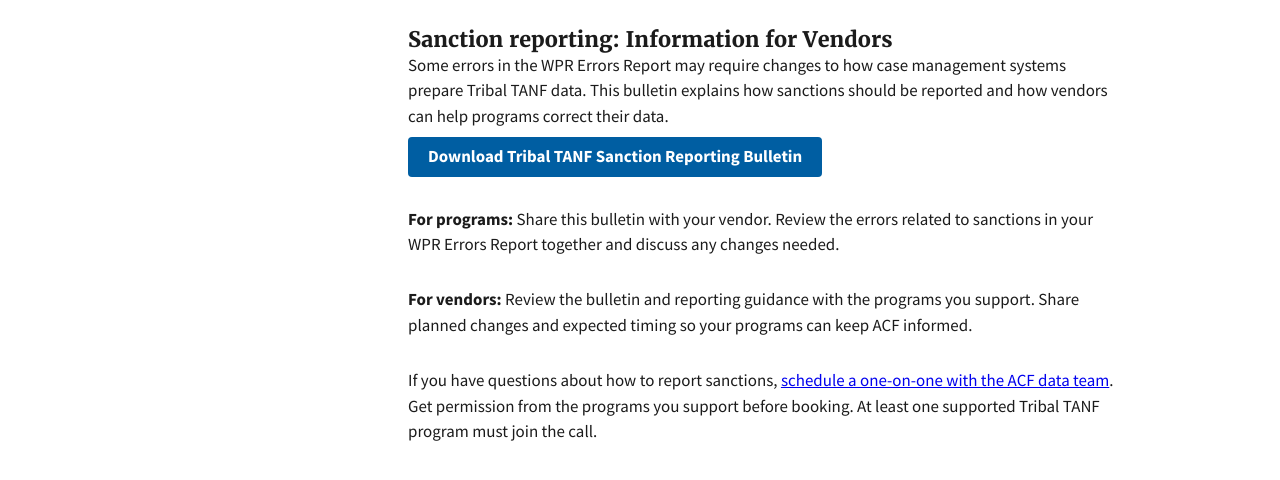
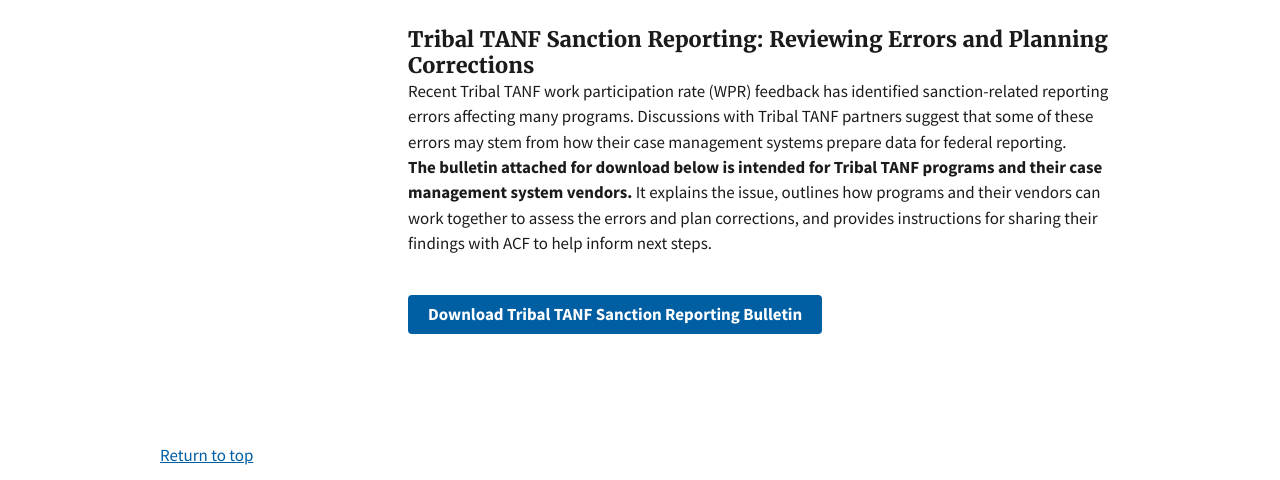
Before and after one commit to reitermb/Test, a plain HTML site: page knowledge-center/feedback-reports.html in a window 1280 px wide. Shown: the part 8785-9265 px from the top of the page. Drawn offline with nearby package versions, Linux system fonts and the light colour scheme.

Commit message:
Tweaks for Alex

```diff
--- a/knowledge-center/feedback-reports.html
+++ b/knowledge-center/feedback-reports.html
@@ -418,19 +418,17 @@
 </ol>
                      <div style="margin-bottom: 30px;"></div>
 
-<h3>Sanction reporting: Information for Vendors</h3>
+<h3>Tribal TANF Sanction Reporting: Reviewing Errors and Planning Corrections</h3>
 
-<p>Some errors in the WPR Errors Report may require changes to how case management systems prepare Tribal TANF data. This bulletin explains how sanctions should be reported and how vendors can help programs correct their data.</p>
-    <a style="margin-top: .5rem" href="vendor-guidance.pdf" target="_blank" class="usa-button">Download Tribal TANF Sanction Reporting Bulletin</a>
+<p>Recent Tribal TANF work participation rate (WPR) feedback has identified sanction-related reporting errors affecting many programs. Discussions with Tribal TANF partners suggest that some of these errors may stem from how their case management systems prepare data for federal reporting.</p>
+
+
+    <p><strong>The bulletin attached for download below is intended for Tribal TANF programs and their case management system vendors. </strong> It explains the issue, outlines how programs and their vendors can work together to assess the errors and plan corrections, and provides instructions for sharing their findings with ACF to help inform next steps.</p>
                          <div style="margin-bottom: 30px;"></div>
 
-    <p><strong>For programs: </strong>Share this bulletin with your vendor. Review the errors related to sanctions in your WPR Errors Report together and discuss any changes needed.</p>
+                             <a style="margin-top: .5rem" href="vendor-guidance.pdf" target="_blank" class="usa-button">Download Tribal TANF Sanction Reporting Bulletin</a>
                          <div style="margin-bottom: 30px;"></div>
 
-     <p><strong>For vendors: </strong>Review the bulletin and reporting guidance with the programs you support. Share planned changes and expected timing so your programs can keep ACF informed.</p>
-                          <div style="margin-bottom: 30px;"></div>
-
-     <p>If you have questions about how to report sanctions, <a href="https://outlook.office365.com/book/G3511f6a173a647998ab01707fe668eb4@HHSGOV.onmicrosoft.com/?ismsaljsauthenabled" target="_blank">schedule a one-on-one with the ACF data team</a>. Get permission from the programs you support before booking. At least one supported Tribal TANF program must join the call.</p>
 
 
 
```
